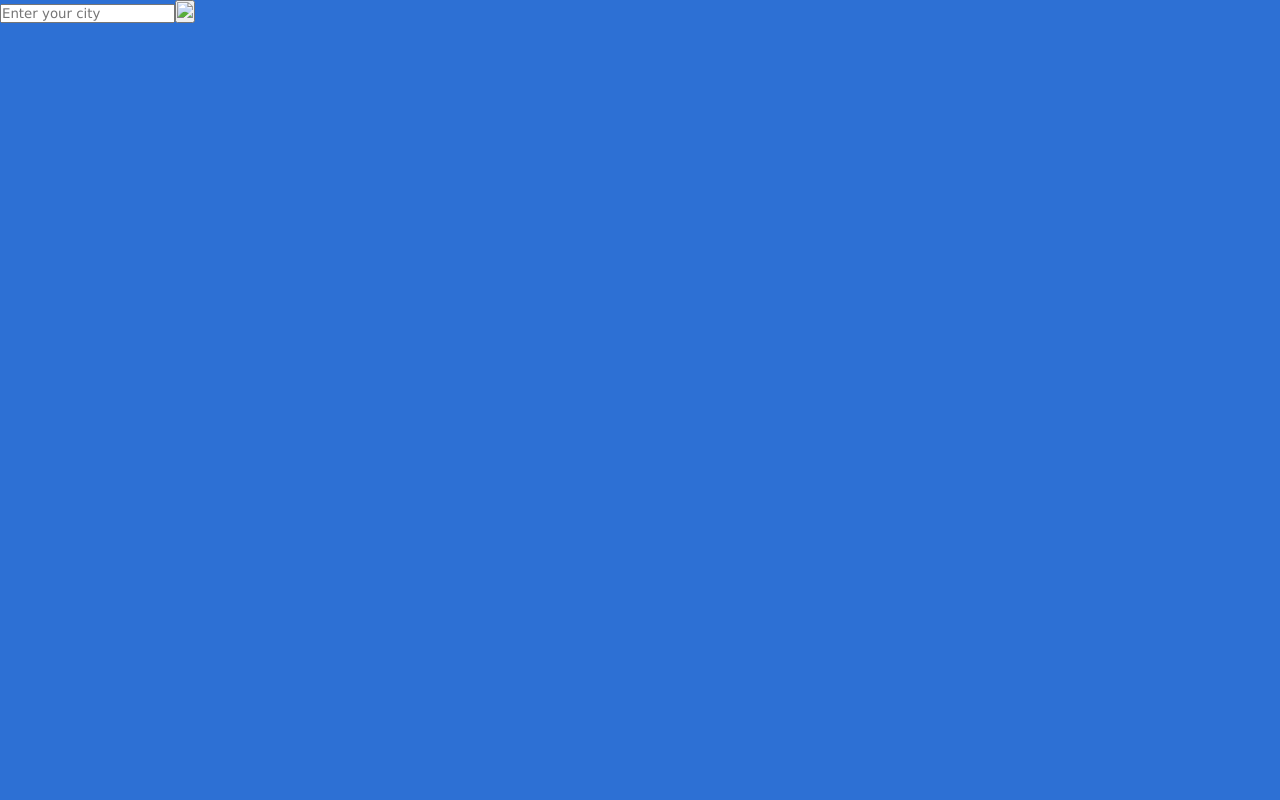
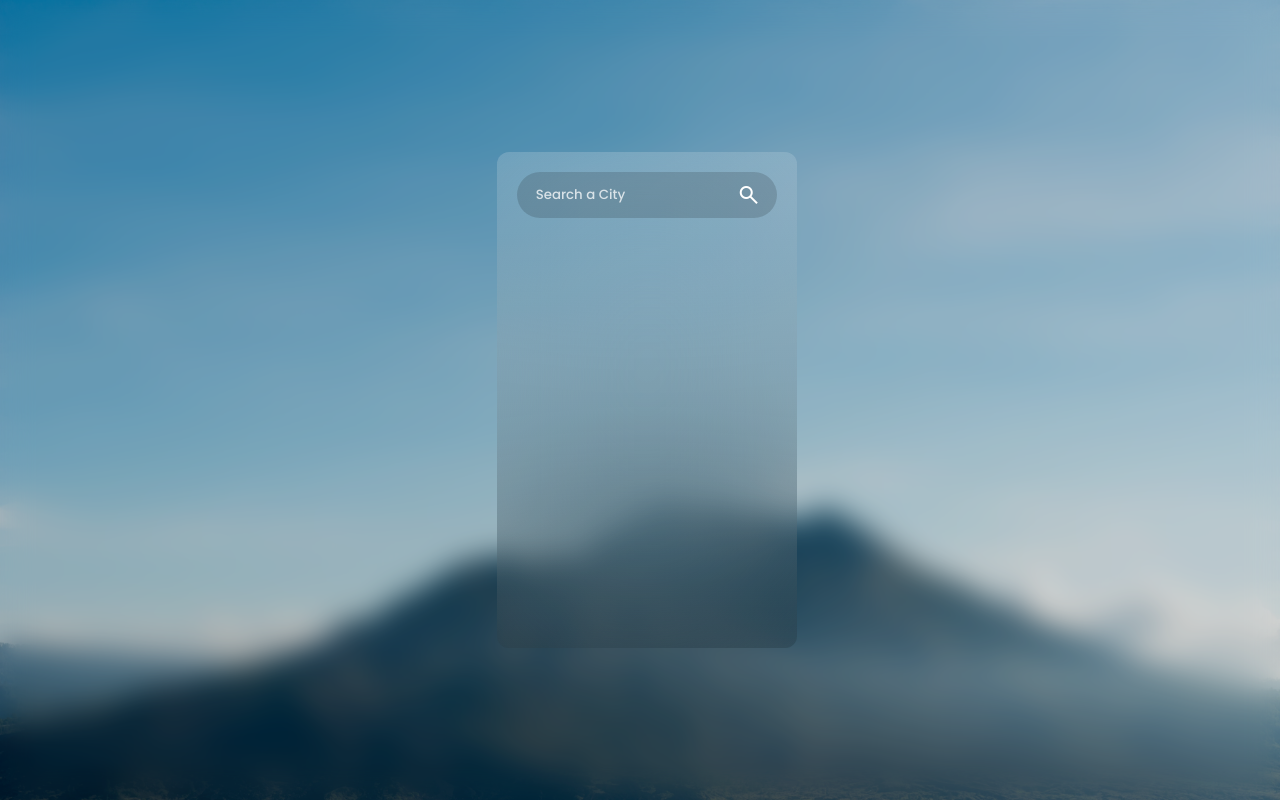
Before and after one commit to ddinh3/Weather-app, a plain HTML site: page index.html in a window 1280 px wide. Drawn offline with nearby package versions, Linux system fonts and the light colour scheme.

Commit message:
Added css

```diff
--- a/index.html
+++ b/index.html
@@ -1,18 +1,27 @@
 <!DOCTYPE html>
 <html lang="en">
-<head>
-    <meta charset="UTF-8">
-    <meta name="viewport" content="width=device-width, initial-scale=1.0">
+  <head>
+    <meta charset="UTF-8" />
+    <meta name="viewport" content="width=device-width, initial-scale=1.0" />
     <title>Weather App</title>
-    <link rel="stylesheet" href="./style.css">
-</head>
-<body>
-
-<div class="card">
-    <div class="search">
-        <input type="text" placeholder="Enter your city" spellcheck="false"><button><img src="./"</button>
-    </div>
-</div>
-
-</body>
+    <link rel="stylesheet" href="./style.css" />
+    <!-- import google icons -->
+    <link
+      rel="stylesheet"
+      href="https://fonts.googleapis.com/css2?family=Material+Symbols+Outlined:opsz,wght,FILL,GRAD@20..48,100..700,0..1,-50..200"
+    />
+    ">
+  </head>
+  <body>
+    <main class="main-container">
+      <header class="input-container">
+        <input class="city-input" placeholder="Search a City" type="text" />
+        <button class="search-btn">
+            <span class="material-symbols-outlined">
+                search
+                </span>
+        </button>
+      </header>
+    </main>
+  </body>
 </html>
--- a/style.css
+++ b/style.css
@@ -1,10 +1,80 @@
+@import url("https://fonts.googleapis.com/css2?family=Poppins:ital,wght@0,100;0,200;0,300;0,400;0,500;0,600;0,700;0,800;0,900;1,100;1,200;1,300;1,400;1,500;1,600;1,700;1,800;1,900&display=swap");
+
 * {
   margin: 0;
   padding: 0;
-  font-family: "Lucida Sans", "Lucida Sans Regular", "Lucida Grande",
-    "Lucida Sans Unicode", Geneva, Verdana, sans-serif;
-    box-sizing: border-box;
+  box-sizing: border-box;
+  font-family: "Poppins", sans-serif;
+  color: white;
 }
-body{
-    background: #2d70d4;
+
+body {
+  background: url("assets/assets/bg.jpg");
+  width: 100%;
+  height: 100dvh;
+  background-size: cover;
+  background-position: center;
+  display: flex;
+  align-items: center;
+  justify-content: center;
 }
+
+body::before {
+  content: "";
+  position: absolute;
+  width: 100%;
+  height: 100dvh;
+  background: rgb(0, 0, 0, 0.15);
+  backdrop-filter: blur(15px);
+}
+
+.main-container {
+  width: 300px;
+  height: 496px;
+  z-index: 1;
+  background: linear-gradient(
+    to top, rgb(0, 0, 0, 0.15),
+    rgb(255, 255, 255, 0.15)
+  );
+  border-radius: 12px;
+  backdrop-filter: blur(100px);
+  padding: 20px;
+}
+
+/* Input Container */
+.input-container {
+  position: relative;
+}
+
+.city-input {
+  width: 100%;
+  padding: 10px 16px;
+  border-radius: 99px;
+  border: 3px solid transparent;
+  background: rgb(0, 0, 0, 0.15);
+  outline: none;
+  font-weight: 500;
+  transition: 0.25s border;
+  padding-right: 45px;
+}
+
+.city-input:focus {
+  border: 3px rgb(0, 0, 0, 0.15);
+
+}
+
+.city-input::placeholder {
+  color: rgb(255, 255, 255, 0.75);
+}
+
+.search-btn {
+  position: absolute;
+  right: 16px;
+  top: 50%;
+  transform: translateY(-50%);
+  background: none;
+  display: flex;
+  border: none;
+}
+
+/* End Input Container */
```
